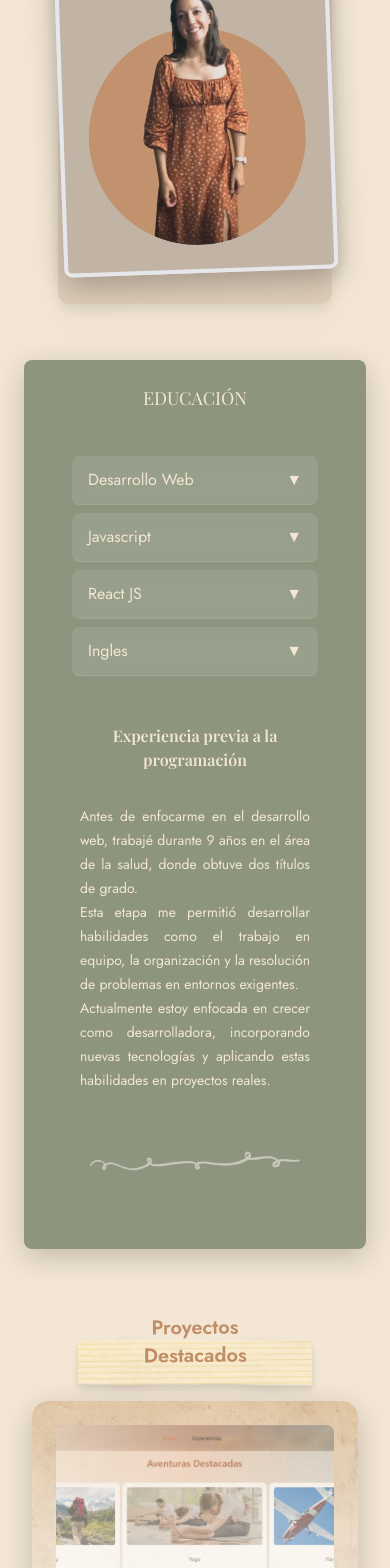
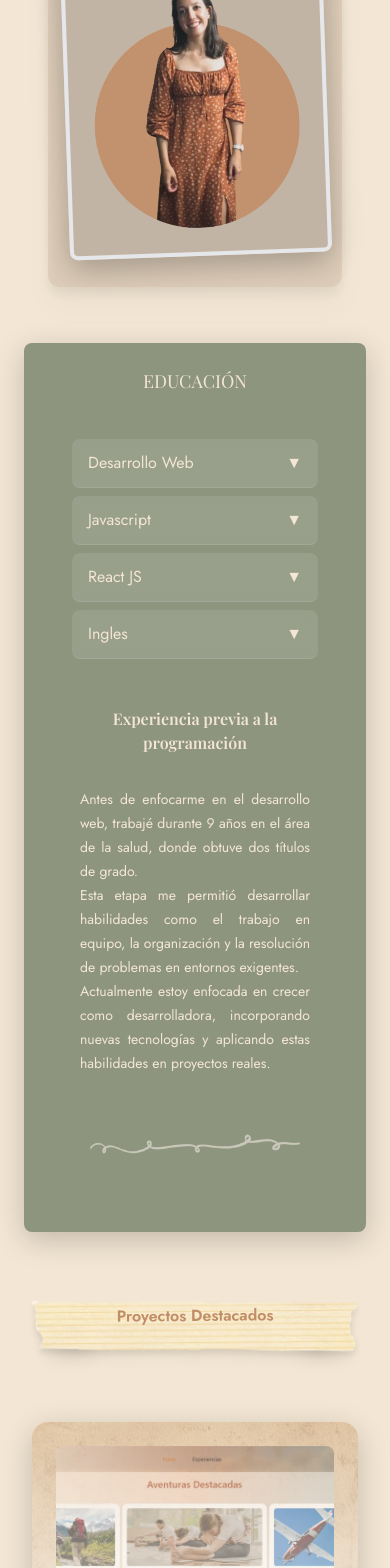
Before and after one commit to LuciaPons/Portfolio, a React (Vite) app: page / in a window 390 px wide. Shown: the part 2074-3642 px from the top of the page. Built offline with nearby package versions, Linux system fonts and the light colour scheme; a web font is replaced by a local one.

Commit message:
fixes responsive

```diff
--- a/src/components/Navbar.jsx
+++ b/src/components/Navbar.jsx
@@ -20,6 +20,7 @@ export default function Navbar() {
         window.scrollTo({
             top,
             behavior: "smooth",
+            inline: "center",
         });
     };
 
@@ -52,6 +53,11 @@ export default function Navbar() {
                 width: el.offsetWidth,
                 transform: `translateX(${el.offsetLeft}px)`,
             });
+            el.scrollIntoView({
+                behavior: "smooth",
+                inline: "center",
+                block: "nearest",
+            });
         }
     },[active]);
 
@@ -82,6 +88,7 @@ export default function Navbar() {
                 {tabs.map((tab, index) => (
                 <a
                     key={tab.id}
+                    ref={(el) => (tabRefs.current[tab.id] = el)}
                     href={`#${tab.id}`}
                     onClick={(e) => {
                         e.preventDefault();
--- a/src/sections/Contact.jsx
+++ b/src/sections/Contact.jsx
@@ -37,7 +37,7 @@ function Contact() {
                     loading="lazy"
                     className='
                     absolute
-                    min-w-[60%] max-w-[70%] md:min-w-[90%] lg:w-[80%]
+                    min-w-[60%] max-w-[88%] md:min-w-[90%] lg:w-[80%]
                     drop-shadow-xl
                     transition-all duration-300
                     group-hover:rotate-[2deg] '/>
--- a/src/sections/Education.jsx
+++ b/src/sections/Education.jsx
@@ -239,8 +239,8 @@ function Education() {
                 <div className='
                 flex justify-center
                 w-auto
-                mt-20 mx-[8%]
-                py-8
+                mt-20 mx-4
+                py-8 px-4
                 bg-[#DBC8B3]/70
                 rounded-xl'>
                     <div className="
--- a/src/sections/Home.jsx
+++ b/src/sections/Home.jsx
@@ -53,7 +53,7 @@ export default function Home() {
             </div>
             <div className='
             absolute
-            right-[-18px] md:right-[-20px]
+            right-[-26px] md:right-[-20px]
             top-[32%] md:top-[40%]
             -translate-y-1/2
             rotate-90
--- a/src/sections/Projects.jsx
+++ b/src/sections/Projects.jsx
@@ -30,11 +30,11 @@ function Projects() {
             <div className='
             relative
             flex justify-center items-center
-            h-[80px] md:h-[100px]'>
+            h-[14vh] md:h-[20vh]'>
                 <div className="
                 absolute
-                top-[35px]
-                left-[25%]
+                top-[24%] md:top-[35px]
+                left-[8%] md:left-[25%]
                 w-[30px] md:w-[120px]
                 h-[16px]
                 bg-black/30
@@ -45,8 +45,8 @@ function Projects() {
                 " />
                 <div className="
                 absolute
-                top-[35px]
-                right-[25%]
+                top-[24%] md:top-[35px]
+                right-[8%] md:right-[25%]
                 w-[30px] md:w-[120px]
                 h-[16px]
                 bg-black/30
@@ -64,7 +64,7 @@ function Projects() {
                     left-1/2
                     -translate-x-1/2
                     h-[20vh] md:h-[8vh]
-                    w-[60vw] md:w-[50vw]
+                    w-[90vw] md:w-[50vw]
                     object-cover
                     drop-shadow-lg
                     z-10
@@ -73,14 +73,16 @@ function Projects() {
                     opacity-95' />
                 <h2 className="
                 absolute
-                left-1/2 top-[12%]
+                left-1/2
+                top-0 md:top-[10%]
                 -translate-x-1/2 -translate-y-1/2
                 text-center
                 text-[var(--color-2)]
-                text-xl md:text-3xl lg:text-4xl
+                text-base md:text-3xl lg:text-4xl
                 font-semibold
                 z-20 pt-6
-                rotate-[-0.5deg]">
+                rotate-[-0.5deg]
+                whitespace-nowrap">
                     Proyectos Destacados
                 </h2>
             </div>
@@ -225,7 +227,7 @@ function Projects() {
                     React . Tailwind CSS . JavaScript
                 </p>
                 <a
-                href=""
+                href="https://github.com/LuciaPons/Portfolio"
                 target="_blank"
                 rel="noopener noreferrer"
                 aria-label="Ver repositorio de Portfolio en GitHub"
```
